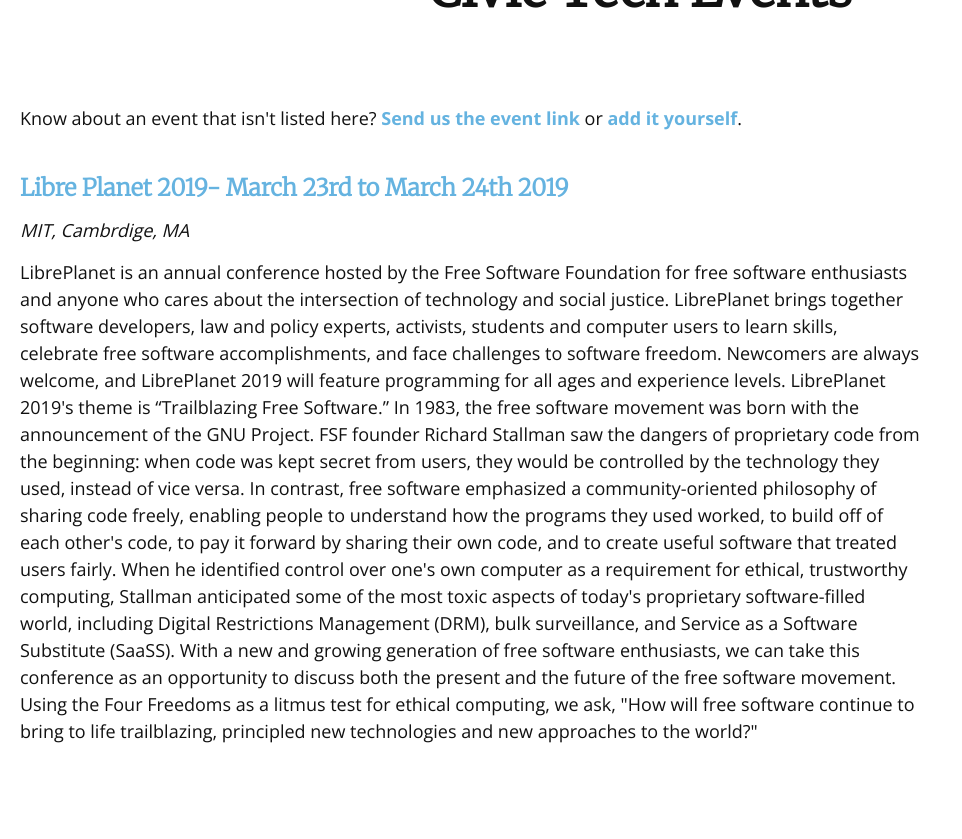
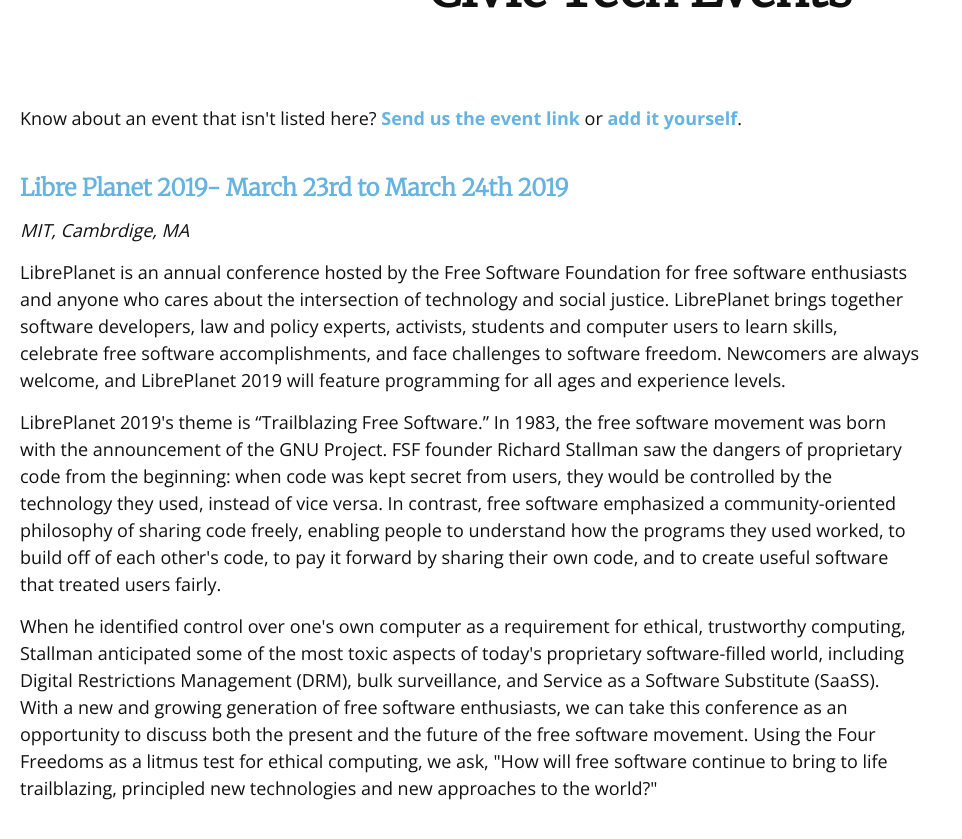
Before and after one commit to codeforboston/codeforboston.org, a Jekyll site: the page built from event.html, in a window 1280 px wide and 900 px high, scrolled down 198 px. Shown: the top 839 px of the window, without its empty margins (0-962 px from the left). Built offline with Jekyll 4.4.1, drawn with Linux system fonts in a browser that asks for light colours; nearby versions of some CDN libraries.

Commit message:
Update active.yml

```diff
--- a/_data/events/active.yml
+++ b/_data/events/active.yml
@@ -3,6 +3,6 @@
   date: March 23rd to March 24th 2019
   location: MIT, Cambrdige, MA
   description: >
-    LibrePlanet is an annual conference hosted by the Free Software Foundation for free software enthusiasts and anyone who cares about the intersection of technology and social justice. LibrePlanet brings together software developers, law and policy experts, activists, students and computer users to learn skills, celebrate free software accomplishments, and face challenges to software freedom. Newcomers are always welcome, and LibrePlanet 2019 will feature programming for all ages and experience levels.
-    LibrePlanet 2019's theme is “Trailblazing Free Software.” In 1983, the free software movement was born with the announcement of the GNU Project. FSF founder Richard Stallman saw the dangers of proprietary code from the beginning: when code was kept secret from users, they would be controlled by the technology they used, instead of vice versa. In contrast, free software emphasized a community-oriented philosophy of sharing code freely, enabling people to understand how the programs they used worked, to build off of each other's code, to pay it forward by sharing their own code, and to create useful software that treated users fairly.
-    When he identified control over one's own computer as a requirement for ethical, trustworthy computing, Stallman anticipated some of the most toxic aspects of today's proprietary software-filled world, including Digital Restrictions Management (DRM), bulk surveillance, and Service as a Software Substitute (SaaSS). With a new and growing generation of free software enthusiasts, we can take this conference as an opportunity to discuss both the present and the future of the free software movement. Using the Four Freedoms as a litmus test for ethical computing, we ask, "How will free software continue to bring to life trailblazing, principled new technologies and new approaches to the world?"
+    <p>LibrePlanet is an annual conference hosted by the Free Software Foundation for free software enthusiasts and anyone who cares about the intersection of technology and social justice. LibrePlanet brings together software developers, law and policy experts, activists, students and computer users to learn skills, celebrate free software accomplishments, and face challenges to software freedom. Newcomers are always welcome, and LibrePlanet 2019 will feature programming for all ages and experience levels.
+    <p>LibrePlanet 2019's theme is “Trailblazing Free Software.” In 1983, the free software movement was born with the announcement of the GNU Project. FSF founder Richard Stallman saw the dangers of proprietary code from the beginning: when code was kept secret from users, they would be controlled by the technology they used, instead of vice versa. In contrast, free software emphasized a community-oriented philosophy of sharing code freely, enabling people to understand how the programs they used worked, to build off of each other's code, to pay it forward by sharing their own code, and to create useful software that treated users fairly.
+    <p>When he identified control over one's own computer as a requirement for ethical, trustworthy computing, Stallman anticipated some of the most toxic aspects of today's proprietary software-filled world, including Digital Restrictions Management (DRM), bulk surveillance, and Service as a Software Substitute (SaaSS). With a new and growing generation of free software enthusiasts, we can take this conference as an opportunity to discuss both the present and the future of the free software movement. Using the Four Freedoms as a litmus test for ethical computing, we ask, "How will free software continue to bring to life trailblazing, principled new technologies and new approaches to the world?"
```
